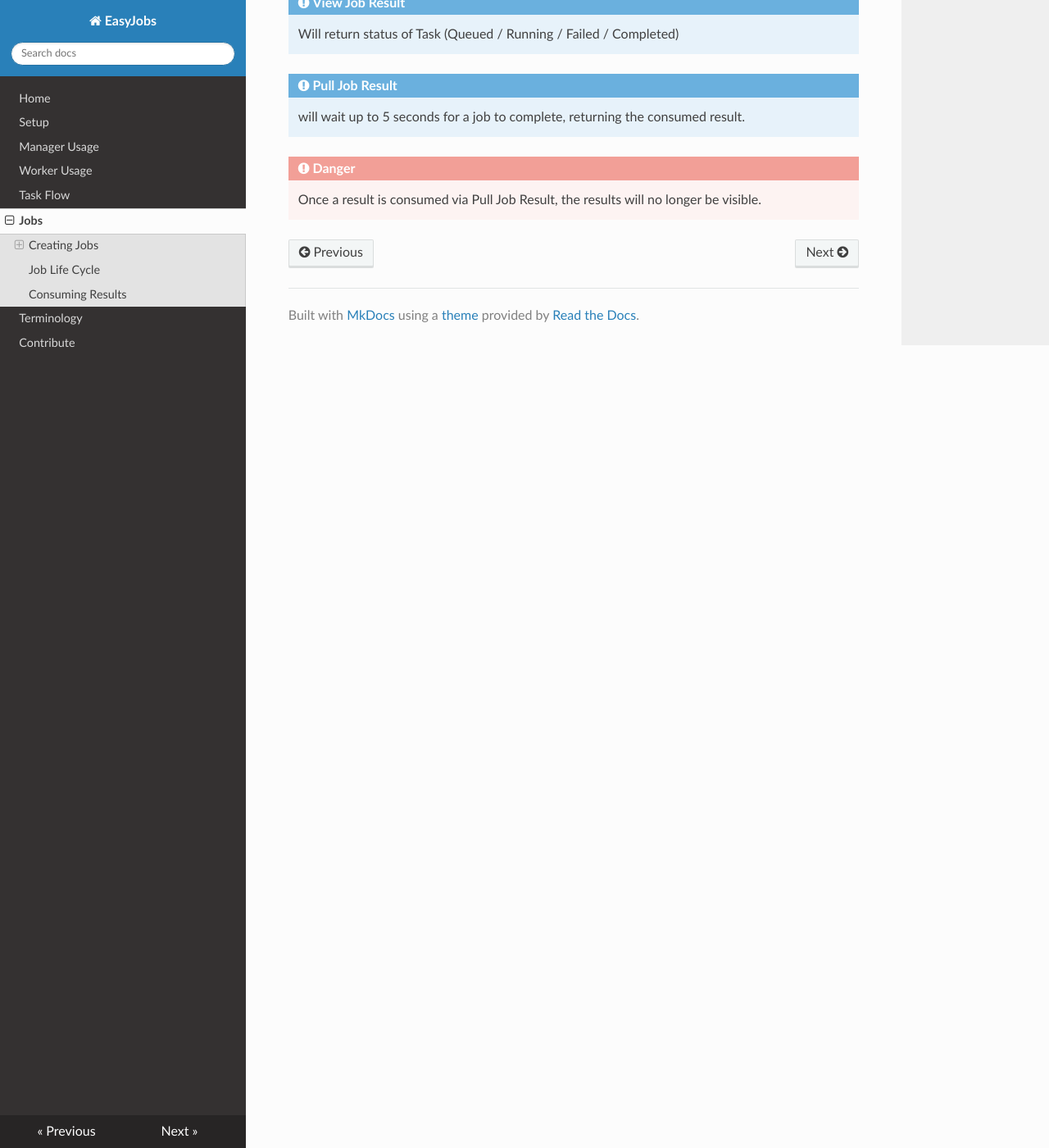
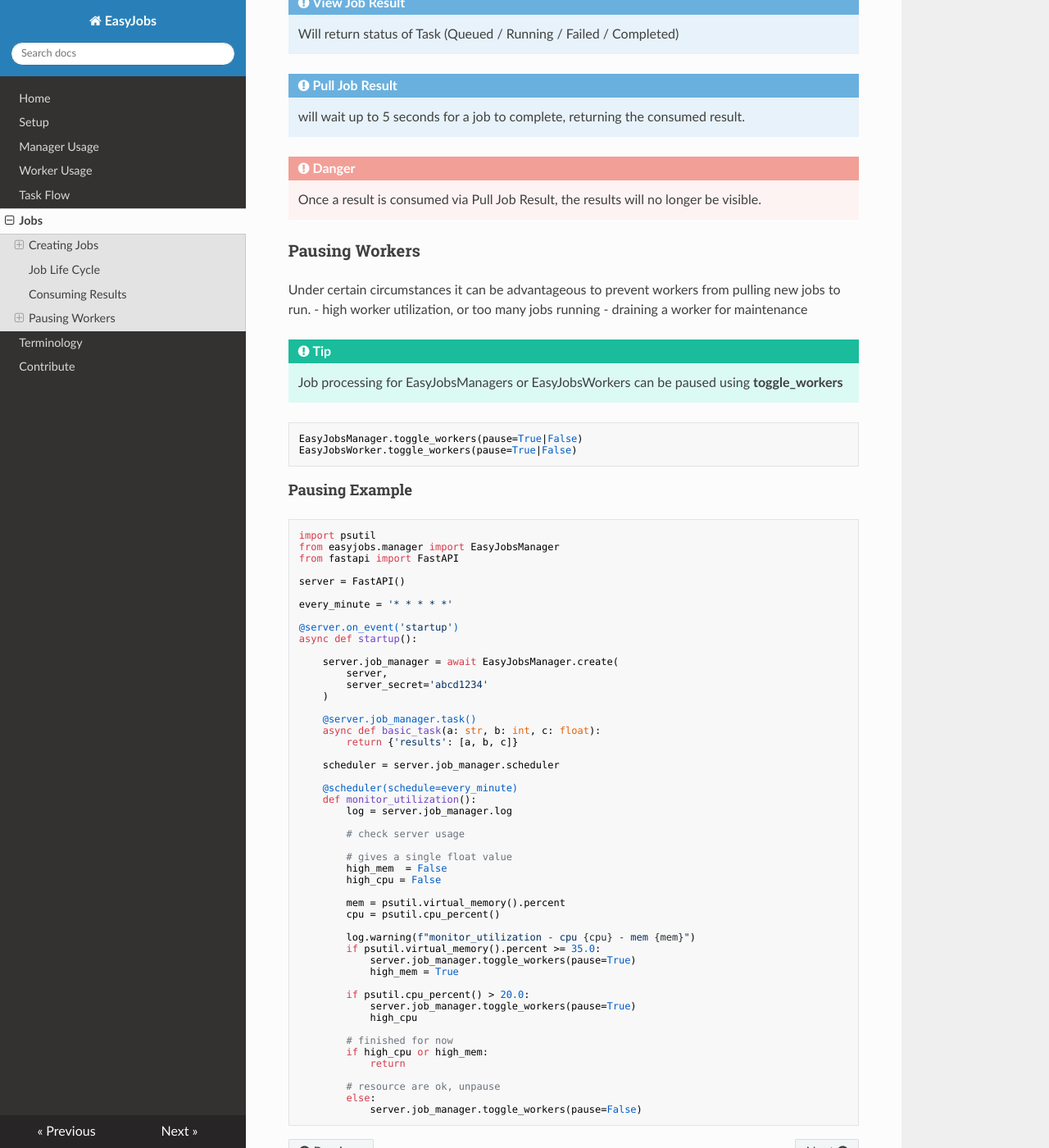
Before and after one commit to codemation/easyjobs, an MkDocs documentation site: the page built from docs/jobs.md, in a window 1280 px wide and 1400 px high, scrolled down 2880 px. Shown: the whole window at 82% size. Built offline with MkDocs 1.6.1, drawn with Linux system fonts in a browser that asks for light colours; nearby versions of some CDN libraries.

Commit message:
updated documentation for #3  provided examples of tottle_workers usage

````diff
--- a/docs/jobs.md
+++ b/docs/jobs.md
@@ -70,3 +70,75 @@
     will wait up to 5 seconds for a job to complete, returning the consumed result.
 !!! Danger
     Once a result is consumed via Pull Job Result, the results will no longer be visible.
+
+### Pausing Workers
+
+Under certain circumstances it can be advantageous to prevent workers from pulling new jobs to run.
+- high worker utilization, or too many jobs running
+- draining a worker for maintenance
+
+!!! TIP
+    Job processing for EasyJobsManagers or EasyJobsWorkers can be paused using <b>toggle_workers</b>
+
+
+```python
+EasyJobsManager.toggle_workers(pause=True|False)
+EasyJobsWorker.toggle_workers(pause=True|False)
+```
+
+
+#### Pausing Example
+
+```python
+import psutil
+from easyjobs.manager import EasyJobsManager
+from fastapi import FastAPI
+
+server = FastAPI()
+
+every_minute = '* * * * *'
+
+@server.on_event('startup')
+async def startup():
+
+    server.job_manager = await EasyJobsManager.create(
+        server,
+        server_secret='abcd1234'
+    )
+
+    @server.job_manager.task()
+    async def basic_task(a: str, b: int, c: float):
+        return {'results': [a, b, c]}
+
+    scheduler = server.job_manager.scheduler
+
+    @scheduler(schedule=every_minute)
+    def monitor_utilization():
+        log = server.job_manager.log
+
+        # check server usage
+
+        # gives a single float value
+        high_mem  = False
+        high_cpu = False
+
+        mem = psutil.virtual_memory().percent
+        cpu = psutil.cpu_percent()
+
+        log.warning(f"monitor_utilization - cpu {cpu} - mem {mem}")
+        if psutil.virtual_memory().percent >= 35.0:
+            server.job_manager.toggle_workers(pause=True)
+            high_mem = True
+
+        if psutil.cpu_percent() > 20.0:
+            server.job_manager.toggle_workers(pause=True)
+            high_cpu
+
+        # finished for now
+        if high_cpu or high_mem:
+            return
+
+        # resource are ok, unpause
+        else:
+            server.job_manager.toggle_workers(pause=False)
+```
````
